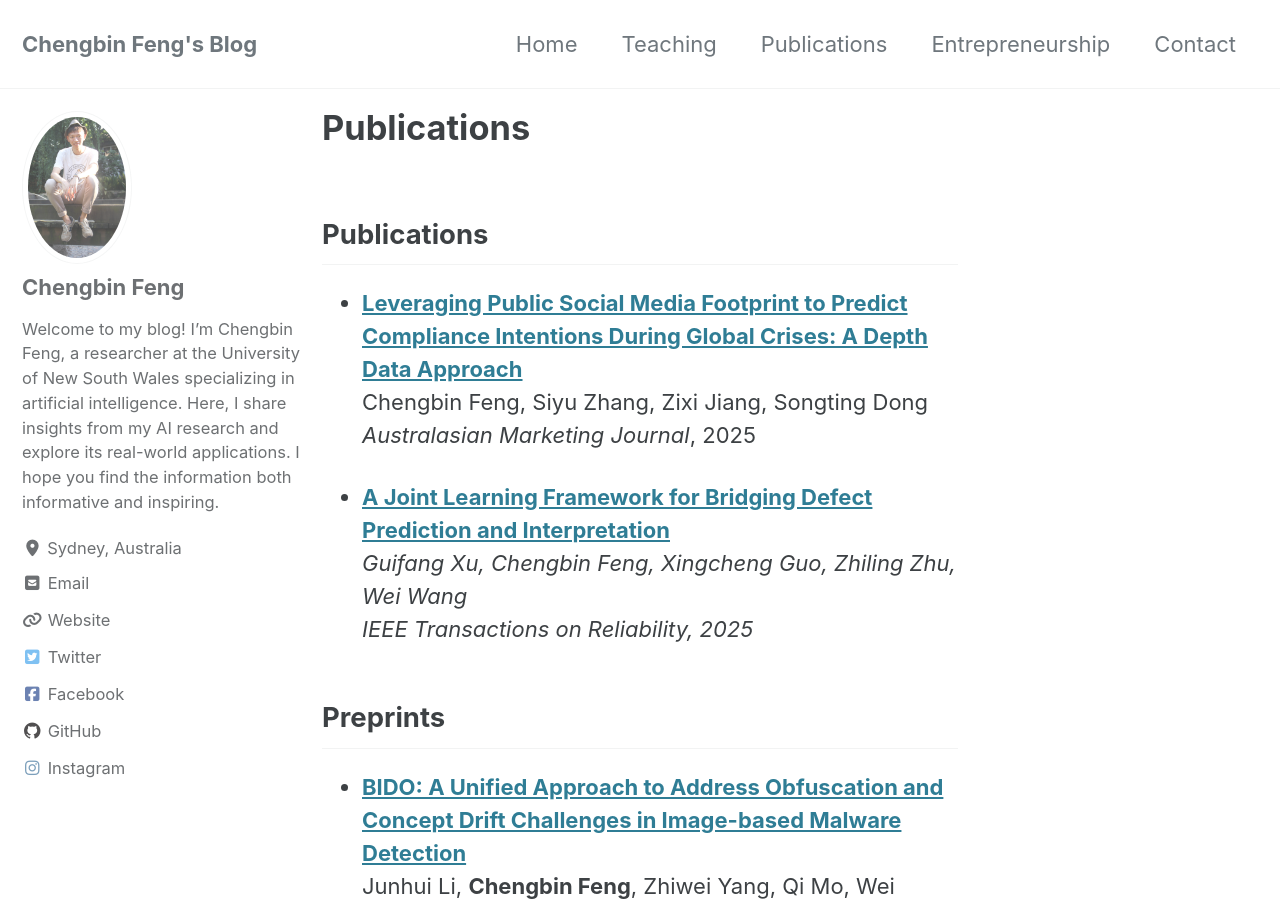
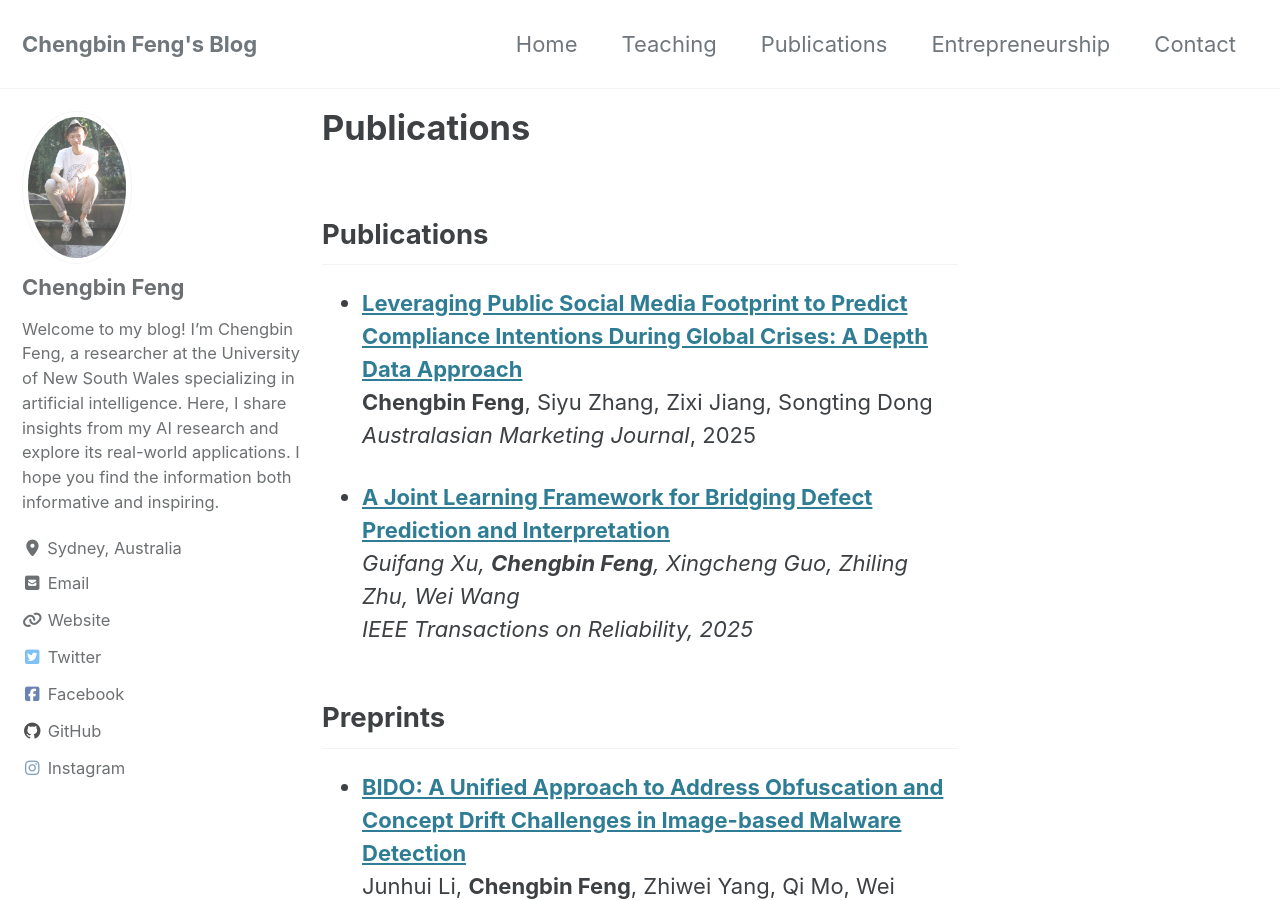
Before and after one commit to kfengc27/kfengc27.github.io, a Jekyll site: the page built from publications.md, in a window 1280 px wide and 900 px high. Built offline with Jekyll 4.4.1, drawn with Linux system fonts in a browser that asks for light colours; cached includes are drawn as plain includes.

Commit message:
add files

```diff
--- a/publications.md
+++ b/publications.md
@@ -6,11 +6,11 @@ author_profile: true
 ---
 ## Publications
 - **[Leveraging Public Social Media Footprint to Predict Compliance Intentions During Global Crises: A Depth Data Approach](https://journals.sagepub.com/doi/10.1177/14413582251374709)**
-  Chengbin Feng, Siyu Zhang, Zixi Jiang, Songting Dong
+  **Chengbin Feng**, Siyu Zhang, Zixi Jiang, Songting Dong
   *Australasian Marketing Journal*, 2025
 
 - **[A Joint Learning Framework for Bridging Defect Prediction and Interpretation](https://ieeexplore.ieee.org/document/11095857/)**
-*Guifang Xu, Chengbin Feng, Xingcheng Guo, Zhiling Zhu, Wei Wang*
+*Guifang Xu, **Chengbin Feng**, Xingcheng Guo, Zhiling Zhu, Wei Wang*
 *IEEE Transactions on Reliability, 2025*
 
 ## Preprints
```
